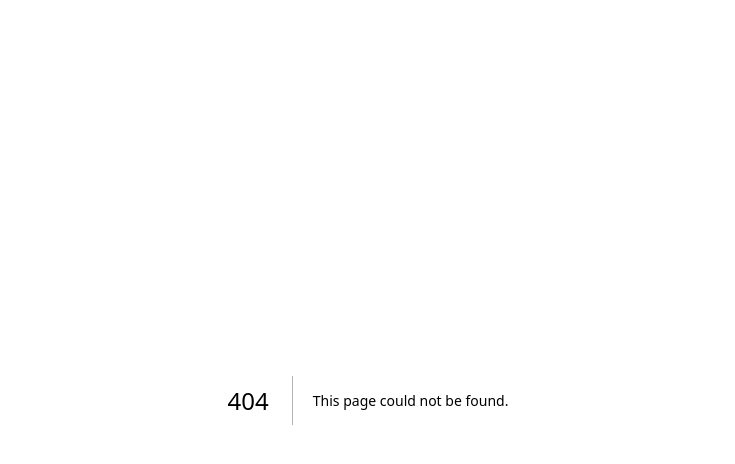
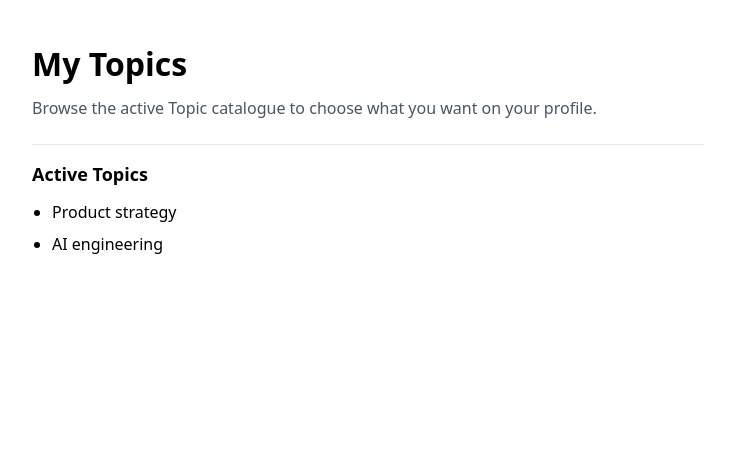
Before and after one commit to rafaelromao/slotmerge, a Next.js app: page /me/topics in a window 1280 px wide. Before the commit this address had no page. Shown: the top 464 px of the page, without its empty margins (272-1007 px from the left). Built offline with nearby package versions, Linux system fonts and the light colour scheme.

Commit message:
feat: view controlled topic catalogue

```diff
--- /dev/null
+++ b/app/me/topics/page.tsx
@@ -0,0 +1,67 @@
+import { getActiveTopics } from "../../../src/topics/catalogue";
+
+export default function TopicsPage() {
+  const activeTopics = getActiveTopics();
+
+  return (
+    <main style={styles.main}>
+      <header style={styles.header}>
+        <h1 style={styles.title}>My Topics</h1>
+        <p style={styles.description}>
+          Browse the active Topic catalogue to choose what you want on your
+          profile.
+        </p>
+      </header>
+
+      <section aria-labelledby="active-topics" style={styles.section}>
+        <h2 id="active-topics" style={styles.sectionTitle}>
+          Active Topics
+        </h2>
+        <ul style={styles.list}>
+          {activeTopics.map((topic) => (
+            <li key={topic.name} style={styles.listItem}>
+              {topic.name}
+            </li>
+          ))}
+        </ul>
+      </section>
+    </main>
+  );
+}
+
+const styles = {
+  main: {
+    margin: "0 auto",
+    maxWidth: "42rem",
+    padding: "2rem 1.25rem",
+    lineHeight: 1.5,
+    fontFamily:
+      'system-ui, -apple-system, BlinkMacSystemFont, "Segoe UI", sans-serif',
+  },
+  header: {
+    marginBottom: "1.5rem",
+  },
+  title: {
+    margin: 0,
+    fontSize: "2rem",
+  },
+  description: {
+    margin: "0.5rem 0 0",
+    color: "#4b5563",
+  },
+  section: {
+    borderTop: "1px solid #e5e7eb",
+    paddingTop: "1rem",
+  },
+  sectionTitle: {
+    margin: "0 0 0.75rem",
+    fontSize: "1.125rem",
+  },
+  list: {
+    margin: 0,
+    paddingLeft: "1.25rem",
+  },
+  listItem: {
+    marginBottom: "0.5rem",
+  },
+} as const;
--- /dev/null
+++ b/src/topics/catalogue.ts
@@ -0,0 +1,15 @@
+export type TopicCatalogueEntry = {
+  name: string;
+  status: "active" | "retired";
+};
+
+export const topicCatalogue: TopicCatalogueEntry[] = [
+  { name: "Product strategy", status: "active" },
+  { name: "AI engineering", status: "active" },
+  { name: "Design systems", status: "retired" },
+  { name: "Sales enablement", status: "retired" },
+];
+
+export function getActiveTopics(): TopicCatalogueEntry[] {
+  return topicCatalogue.filter((topic) => topic.status === "active");
+}
```
Also changed, not shown: 1 other file (tests, documents, lock files or other folders).
